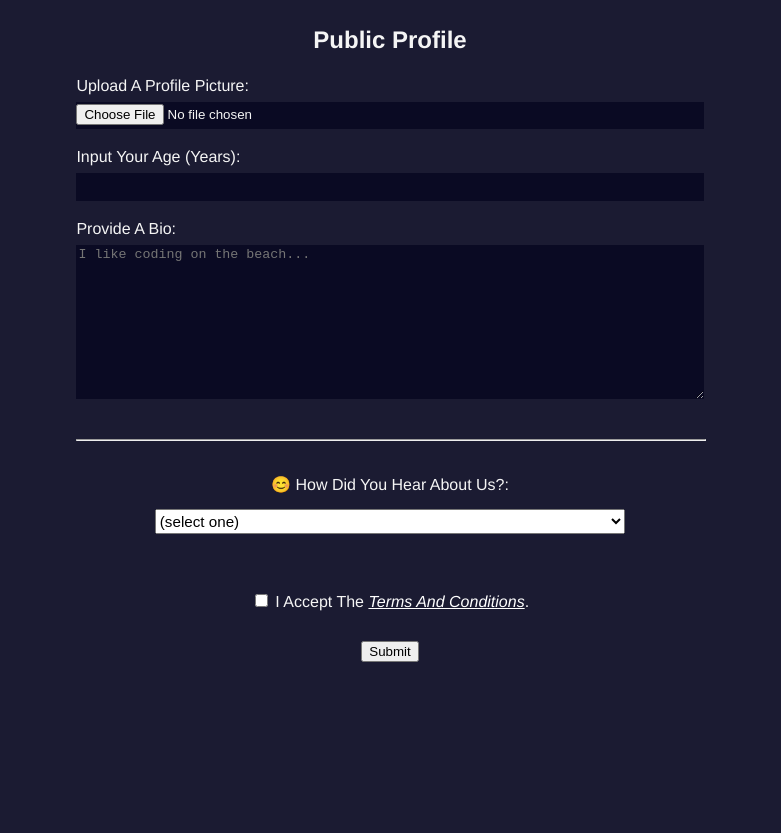
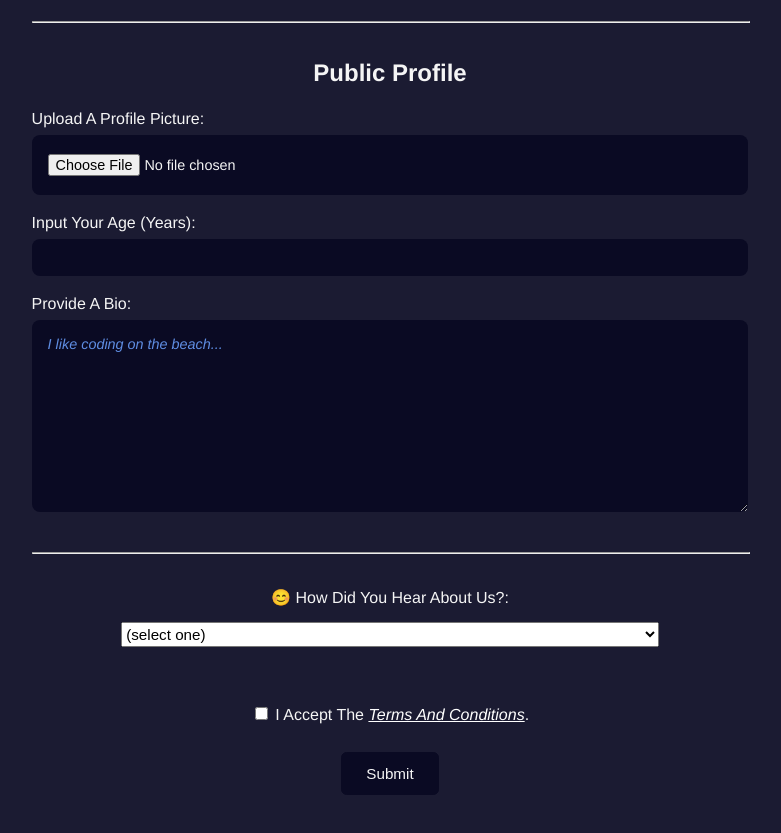
Before and after one commit to liz-garcia/HTML, a plain HTML site: page registration-form/index.html in a window 1280 px wide. Shown: the part 743-1576 px from the top of the page, without its empty margins (250-1031 px from the left). Before the commit the page ends 1454 px from the top, so only its background shows below. Drawn offline with Linux system fonts and the light colour scheme.

Commit message:
Updated CSS colors for input elements.

```diff
--- a/registration-form/index.html
+++ b/registration-form/index.html
@@ -42,7 +42,7 @@
                 <label for="password">
                     Create a new password:
                 </label>
-                <input type="password" name="password" id="password">
+                <input type="password" name="password" id="password" placeholder="Please insert a safe password here." maxlength="15" required autocomplete="on" pattern="(?=.*[a-z])(?=.*[A-Z])(?=.*\d)(?=.*[!@#$%^&*()])[A-Za-z\d!@#$%^&*()]{8,15}" title="Password must be between 8-15 characters long and contain at least one uppercase letter, one lowercase letter, one digit, and one special character (!@#$%^&*()).">
             </section>
 
             <hr>
--- a/registration-form/style.css
+++ b/registration-form/style.css
@@ -10,12 +10,22 @@ body {
 
 form {
     margin: 1rem auto;
-    width: 70%;
+    width: 80%;
 }
 
-form textarea, input[type="text"], [type="number"], input[type="password"] {
+hr {
+    width: 100%;
+}
+
+a {
     color: white;
 }
+
+a:hover {
+    color: cornflowerblue;
+}
+
+/* ------------ Form sections ------------ */
 
 section {
     display: flex;
@@ -34,22 +44,6 @@ label {
     margin-bottom: 0.25rem;
     text-align: left;
     text-transform: capitalize;
-}
-
-input,
-textarea {
-    margin-bottom: 0.5rem;
-    background-color: #0A0A23;
-    border: none;
-}
-
-input {
-    text-align: center;
-    line-height: 2;
-}
-
-hr {
-    width: 100%;
 }
 
 #accountTypeSection {
@@ -72,6 +66,70 @@ hr {
     line-height: 2.5rem;
 }
 
-a {
-    color: white;
+/* ------------ Input areas ------------ */
+
+input {
+    text-align: center;
+    line-height: 2;
 }
+
+input,
+textarea {
+    margin-bottom: 0.5rem;
+    background-color: #0A0A23;
+    border: none;
+}
+
+/* ------- Input, text and placeholders ------- */
+
+textarea, input[type="text"], input[type="email"], input[type="number"], input[type="password"], input[type="file"] {
+    color: whitesmoke;
+    padding: 0.25rem;
+    font-size: 0.90rem;
+    font-family: inherit;
+    border-radius: 0.5rem;
+}
+
+textarea, input[type="file"] {
+    color: whitesmoke;
+    padding: 1rem;
+}
+
+input::placeholder, input[type="file"]::placeholder {
+    color: cornflowerblue;
+    padding: 0.5rem;
+    font-style: italic;
+    opacity: 95%;
+}
+
+textarea::placeholder {
+    color: cornflowerblue;
+    font-style: italic;
+    opacity: 95%;
+}
+
+input:focus::placeholder, textarea:focus::placeholder {
+    color: transparent;
+}
+
+/* Select, Radio and Choice inputs */
+#accountTypeInput input[type="radio"], #accountTypeInput label, select, input[type="checkbox"] {
+    cursor: pointer;
+}
+
+/* ------- Submit button ------- */
+button {
+    background-color: #0A0A23;
+    border-radius: 0.35rem;
+    border: 1px #0A0A23 solid;
+    padding: 0.75rem 1.5rem;
+    color: whitesmoke;
+    cursor: pointer;
+    font-size: 0.95rem;
+}
+
+button:hover {
+    color: #0A0A23;
+    background-color: cornflowerblue;
+    border-color: cornflowerblue;
+}
```
